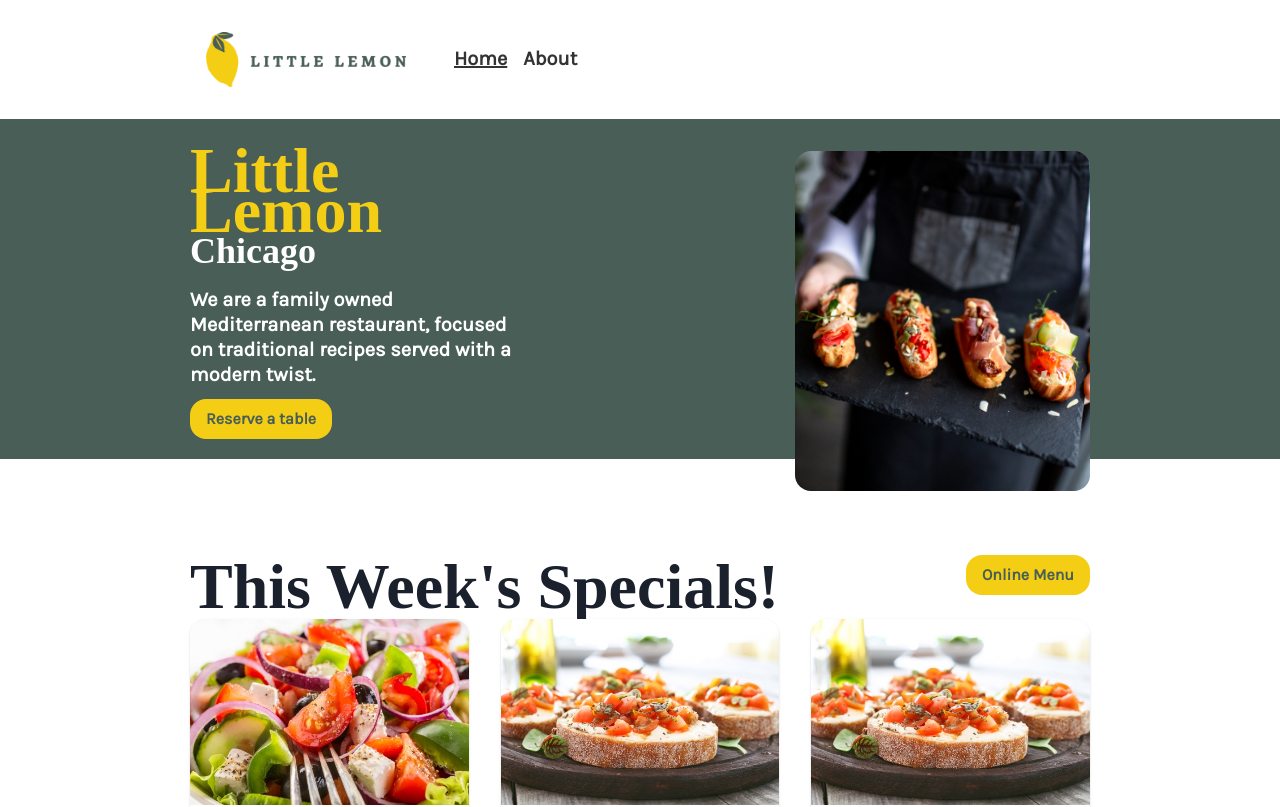
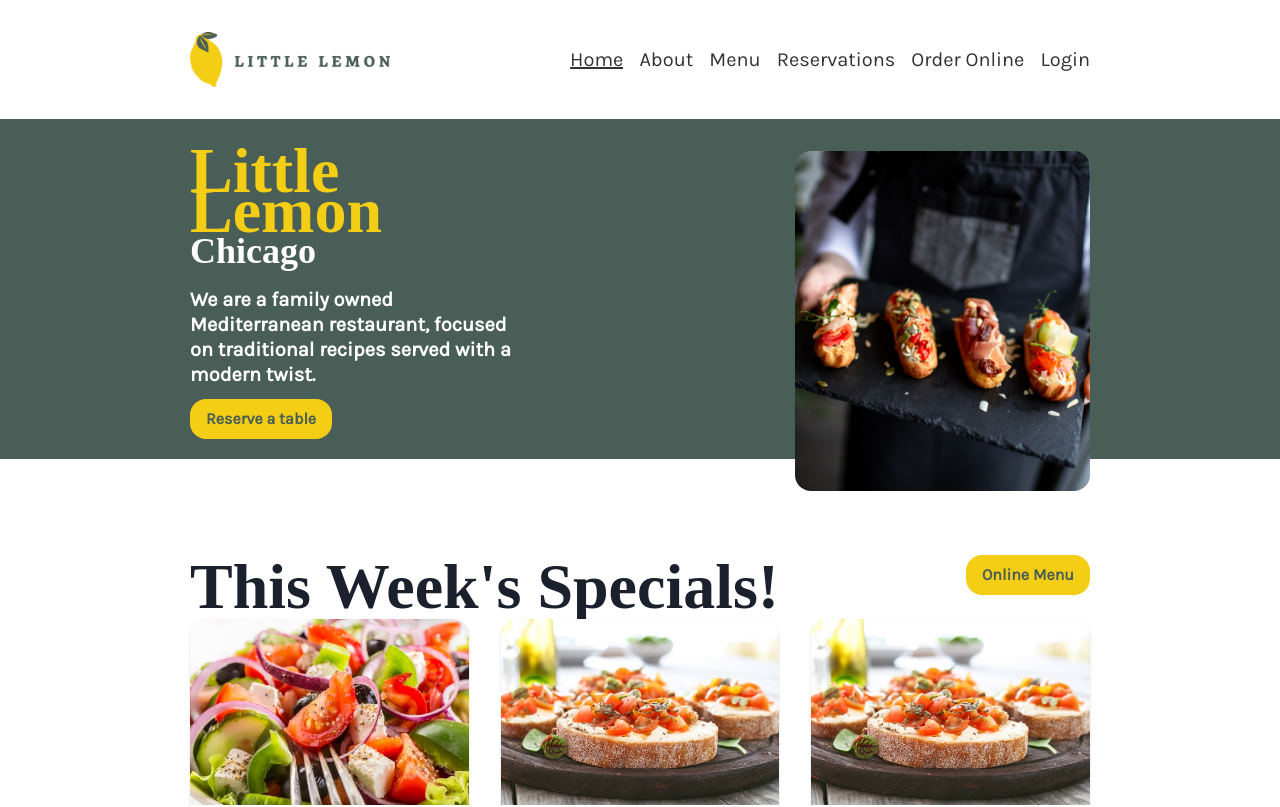
Before and after one commit to bannerett/little-lemon, a React (Create React App) app: page / in a window 1280 px wide. Shown: the top 807 px of the page. Built offline with nearby package versions, Linux system fonts and the light colour scheme; a web font is replaced by a local one.

Commit message:
refactor: add nav links and update styles
- add missing navbar links
- update NavLink.tsx font styles
- update NavbarMD.tsx markup
- change px field in contentStyles.ts

```diff
--- a/src/components/Navbar/Navbar.tsx
+++ b/src/components/Navbar/Navbar.tsx
@@ -6,11 +6,15 @@ import { HeaderLink } from 'types/HeaderLink';
 const navLinks: HeaderLink[] = [
   { id: 'home', props: { to: '/', label: 'Home' } },
   { id: 'about', props: { to: '/about', label: 'About' } },
+  { id: 'menu', props: { to: '/menu', label: 'Menu' } },
+  { id: 'reservations', props: { to: '/reservations', label: 'Reservations' } },
+  { id: 'orderOnline', props: { to: '/order-online', label: 'Order Online' } },
+  { id: 'login', props: { to: '/login', label: 'Login' } },
 ];
 
 function Navbar() {
   return (
-    <Box as="header" height="100%" py={[4, 8]} px={{ md: 8 }}>
+    <Box as="header" height="100%" py={[4, 4, 4, 8]} px={{ md: 8 }}>
       <NavbarMD links={navLinks} />
       <NavbarSM links={navLinks} />
     </Box>
--- a/src/components/Navbar/NavbarMD.tsx
+++ b/src/components/Navbar/NavbarMD.tsx
@@ -5,7 +5,15 @@ import brandLogo from 'assets/img/Asset 16@4x.png';
 
 const renderNavLinks = (links: HeaderLink[]) =>
   links.map(({ id, props: { to, label } }) => (
-    <NavLink key={id} to={to} id={`header-link-${id}`}>
+    <NavLink
+      key={id}
+      to={to}
+      id={`header-link-${id}`}
+      fontSize={{ md: 18, lg: 20 }}
+      fontWeight={500}
+      lineHeight={1.25}
+      noOfLines={1}
+    >
       {label}
     </NavLink>
   ));
@@ -16,12 +24,19 @@ interface NavbarMDProps {
 
 function NavbarMd({ links }: NavbarMDProps) {
   return (
-    <HStack spacing={4} maxW={900} mx="auto" display={['none', 'flex']} px={{ sm: 4, md: 0, lg: 4 }}>
+    <HStack
+      as="nav"
+      maxW={900}
+      mx="auto"
+      display={['none', 'flex']}
+      justifyContent="space-between"
+      px={{ sm: 4, md: 0 }}
+    >
       <NavLink to="/" mr={8} maxW={200}>
         <Image src={brandLogo} />
       </NavLink>
 
-      {renderNavLinks(links)}
+      <HStack spacing={{ md: 2, lg: 4 }}>{renderNavLinks(links)}</HStack>
     </HStack>
   );
 }
--- a/src/components/Navbar/NavbarSM.tsx
+++ b/src/components/Navbar/NavbarSM.tsx
@@ -17,7 +17,7 @@ interface NavbarSMProps {
 
 function NavbarSm({ links }: NavbarSMProps) {
   return (
-    <Flex display={['flex', 'none']} direction="row" justifyContent="space-between" alignItems="center" px={2}>
+    <Flex as="nav" display={['flex', 'none']} direction="row" justifyContent="space-between" alignItems="center" px={2}>
       <Menu>
         <MenuButton as={IconButton} aria-label="Menu" icon={<List size={32} />} variant="link" />
         <MenuList>{renderMenuLinks(links)}</MenuList>
--- a/src/constants/contentStyles.ts
+++ b/src/constants/contentStyles.ts
@@ -1 +1 @@
-export const contentStyles = { maxW: 900, mx: 'auto', px: [4, 4, 8, 4, 0] };
+export const contentStyles = { maxW: 900, mx: 'auto', px: [4, 4, 8, 0, 0] };
```
